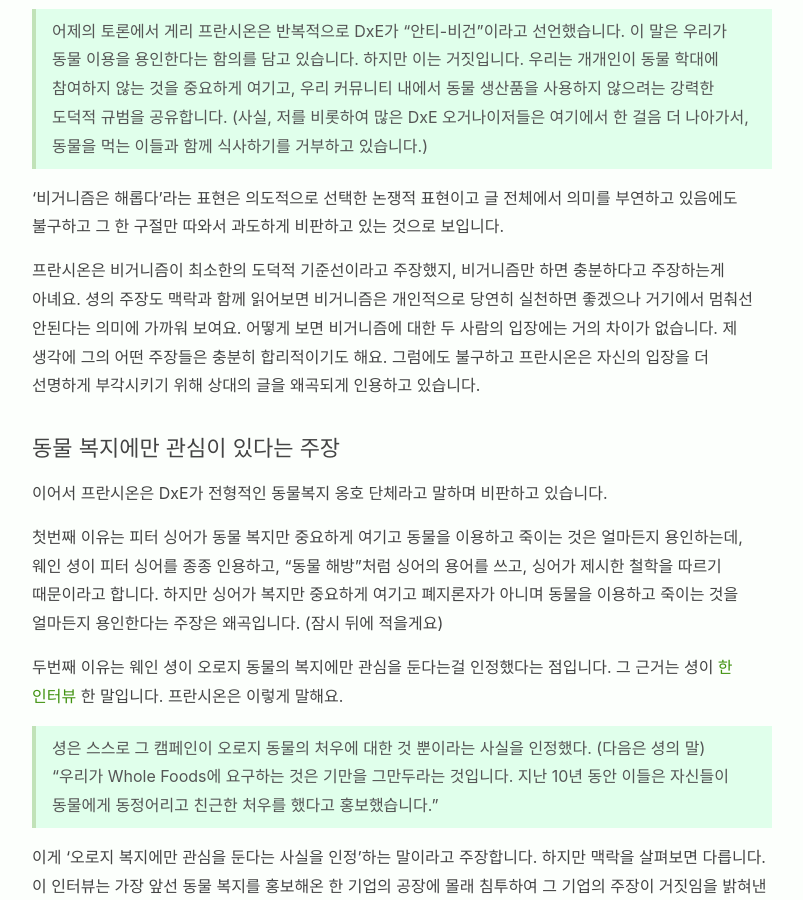
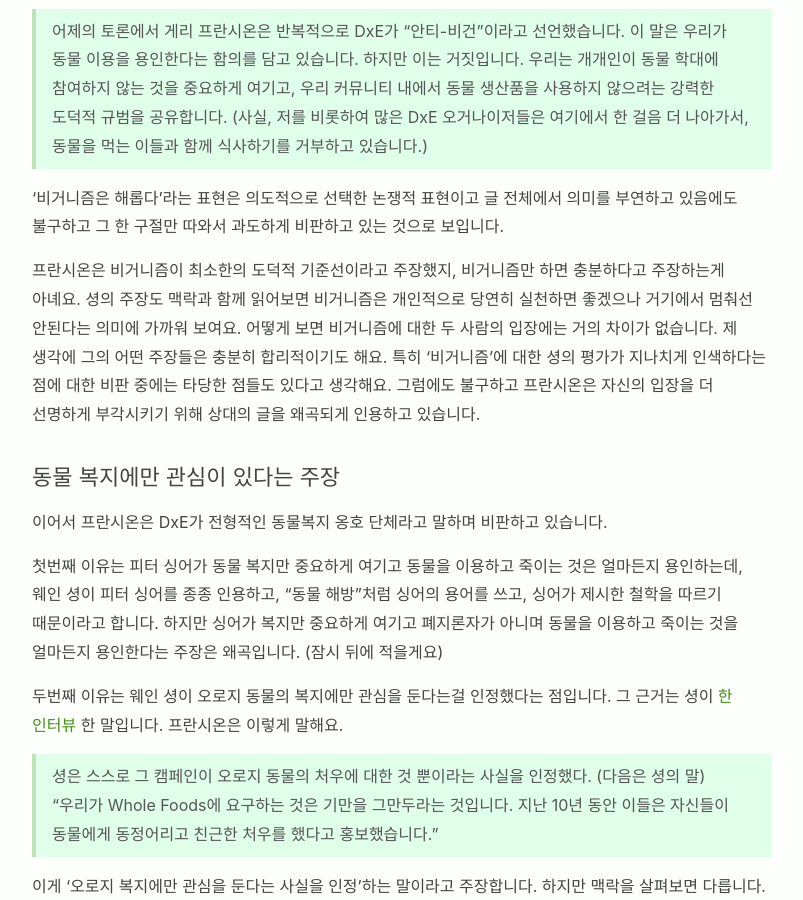
Before and after one commit to veganstudies/veganstudies.github.io, a Jekyll site: the page built from _posts/2020-03-04-on-gary-francione.md, in a window 1280 px wide and 900 px high, scrolled down 3525 px. Shown: the whole window, without its empty margins (238-1041 px from the left). Built offline with Jekyll 4.4.1, drawn with Linux system fonts in a browser that asks for light colours.

Commit message:
Update 2020-03-04-on-gary-francione.md

```diff
--- a/_posts/2020-03-04-on-gary-francione.md
+++ b/_posts/2020-03-04-on-gary-francione.md
@@ -69,7 +69,7 @@ date: 2020-03-04 01:00:00 +0900
 
 '비거니즘은 해롭다'라는 표현은 의도적으로 선택한 논쟁적 표현이고 글 전체에서 의미를 부연하고 있음에도 불구하고 그 한 구절만 따와서 과도하게 비판하고 있는 것으로 보입니다.
 
-프란시온은 비거니즘이 최소한의 도덕적 기준선이라고 주장했지, 비거니즘만 하면 충분하다고 주장하는게 아녜요. 셩의 주장도 맥락과 함께 읽어보면 비거니즘은 개인적으로 당연히 실천하면 좋겠으나 거기에서 멈춰선 안된다는 의미에 가까워 보여요. 어떻게 보면 비거니즘에 대한 두 사람의 입장에는 거의 차이가 없습니다. 제 생각에 그의 어떤 주장들은 충분히 합리적이기도 해요. 그럼에도 불구하고 프란시온은 자신의 입장을 더 선명하게 부각시키기 위해 상대의 글을 왜곡되게 인용하고 있습니다.
+프란시온은 비거니즘이 최소한의 도덕적 기준선이라고 주장했지, 비거니즘만 하면 충분하다고 주장하는게 아녜요. 셩의 주장도 맥락과 함께 읽어보면 비거니즘은 개인적으로 당연히 실천하면 좋겠으나 거기에서 멈춰선 안된다는 의미에 가까워 보여요. 어떻게 보면 비거니즘에 대한 두 사람의 입장에는 거의 차이가 없습니다. 제 생각에 그의 어떤 주장들은 충분히 합리적이기도 해요. 특히 '비거니즘'에 대한 셩의 평가가 지나치게 인색하다는 점에 대한 비판 중에는 타당한 점들도 있다고 생각해요. 그럼에도 불구하고 프란시온은 자신의 입장을 더 선명하게 부각시키기 위해 상대의 글을 왜곡되게 인용하고 있습니다.
 
 ### 동물 복지에만 관심이 있다는 주장
 
```
